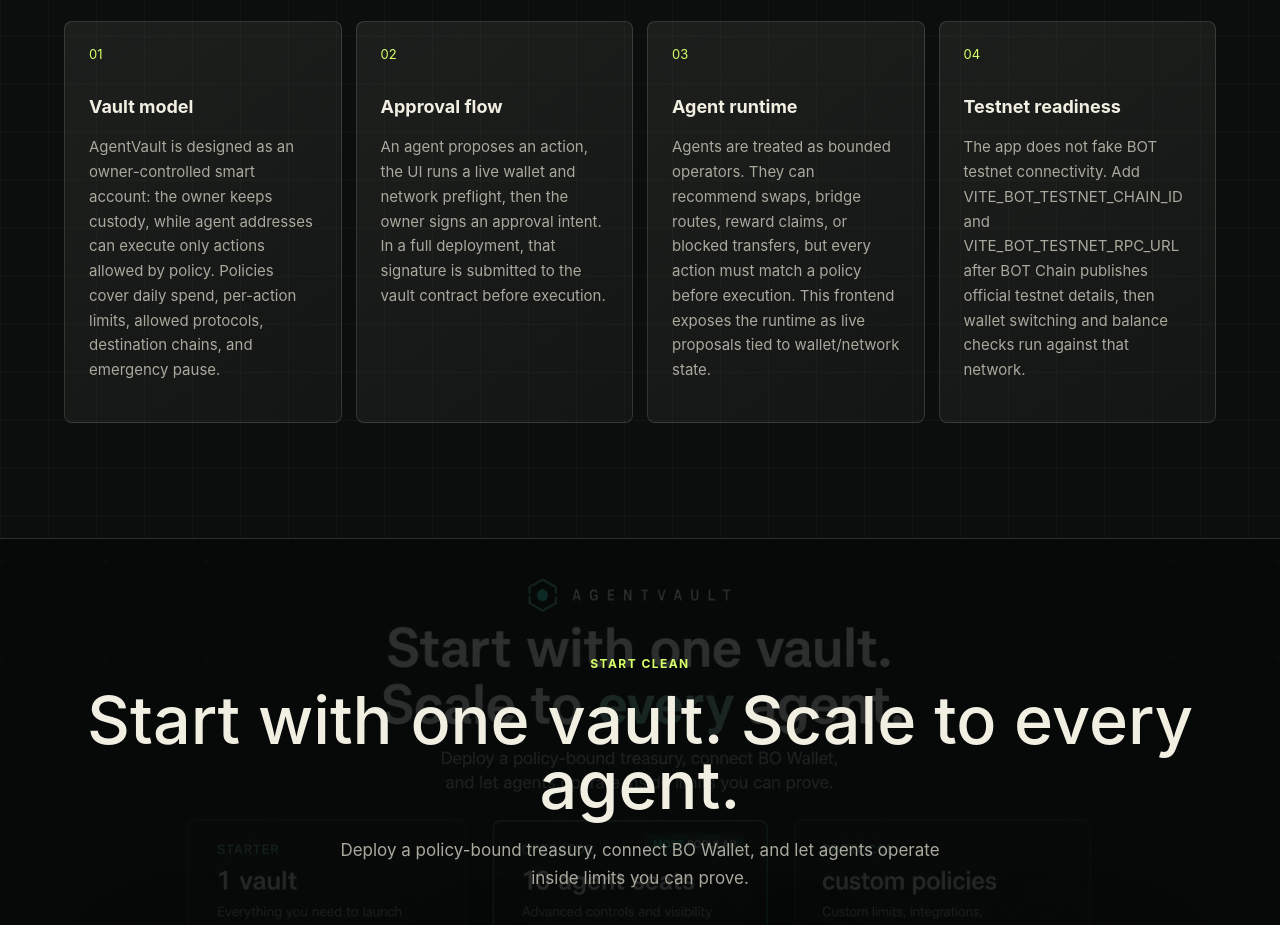
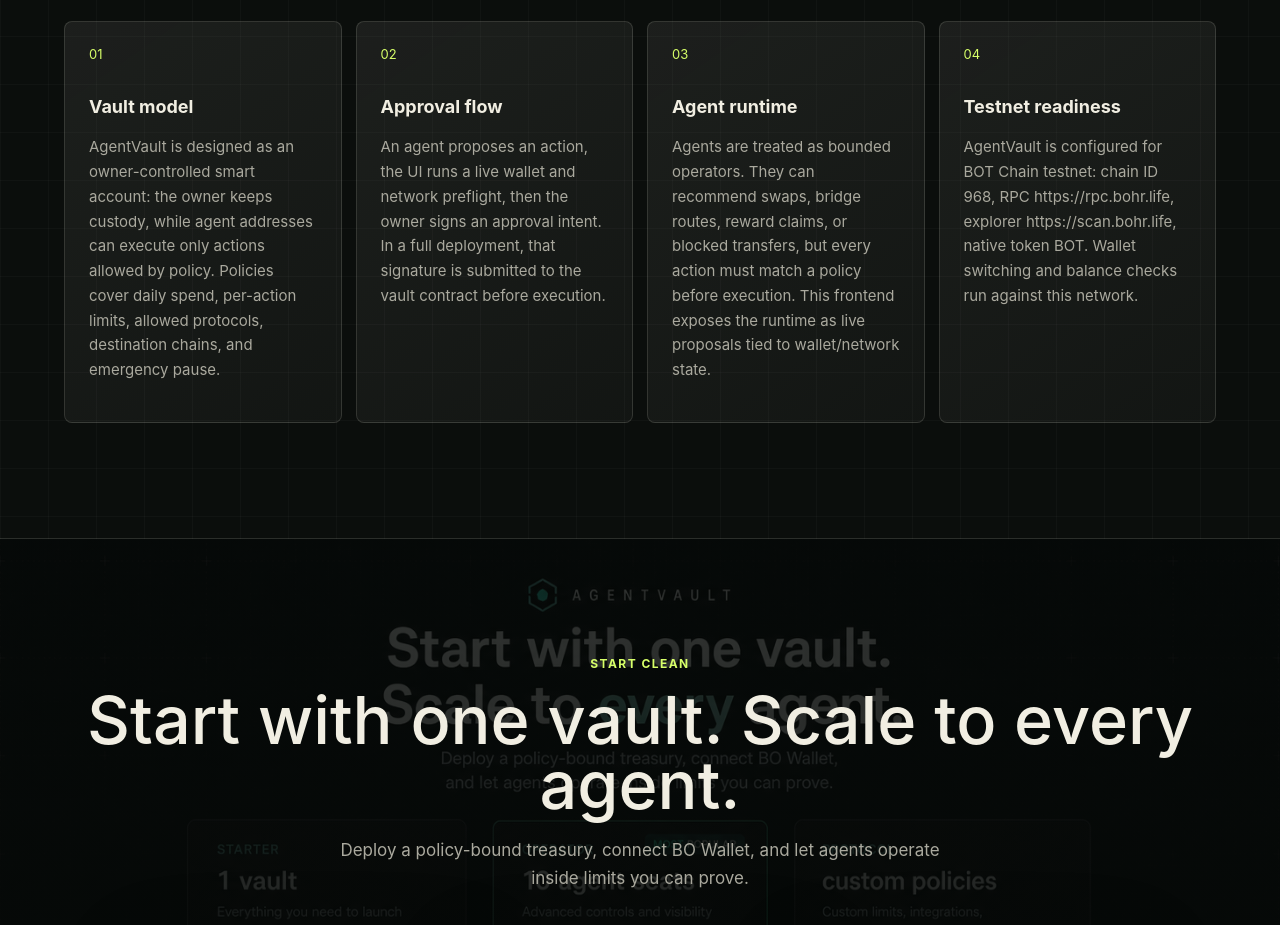
Before and after one commit to 0xNexuz/agent-vault, a React (Vite) app: page / in a window 1280 px wide. Shown: the part 6060-6985 px from the top of the page. Built offline with nearby package versions, Linux system fonts and the light colour scheme; no server answers.

Commit message:
Configure BOT Chain testnet

```diff
--- a/src/main.jsx
+++ b/src/main.jsx
@@ -28,10 +28,10 @@
 
 const GITHUB_URL = 'https://github.com/BOTChain-bot';
 const TESTNET = {
-  chainId: import.meta.env.VITE_BOT_TESTNET_CHAIN_ID || '',
+  chainId: import.meta.env.VITE_BOT_TESTNET_CHAIN_ID || '0x3c8',
   chainName: import.meta.env.VITE_BOT_TESTNET_NAME || 'BOT Chain Testnet',
-  rpcUrl: import.meta.env.VITE_BOT_TESTNET_RPC_URL || '',
-  explorerUrl: import.meta.env.VITE_BOT_TESTNET_EXPLORER_URL || '',
+  rpcUrl: import.meta.env.VITE_BOT_TESTNET_RPC_URL || 'https://rpc.bohr.life',
+  explorerUrl: import.meta.env.VITE_BOT_TESTNET_EXPLORER_URL || 'https://scan.bohr.life',
   currencySymbol: import.meta.env.VITE_BOT_TESTNET_SYMBOL || 'BOT',
 };
 
@@ -58,7 +58,7 @@
   },
   {
     title: 'Testnet readiness',
-    body: 'The app does not fake BOT testnet connectivity. Add VITE_BOT_TESTNET_CHAIN_ID and VITE_BOT_TESTNET_RPC_URL after BOT Chain publishes official testnet details, then wallet switching and balance checks run against that network.',
+    body: 'AgentVault is configured for BOT Chain testnet: chain ID 968, RPC https://rpc.bohr.life, explorer https://scan.bohr.life, native token BOT. Wallet switching and balance checks run against this network.',
   },
 ];
 
```
Also changed, not shown: 2 other files (tests, documents, lock files or other folders).
